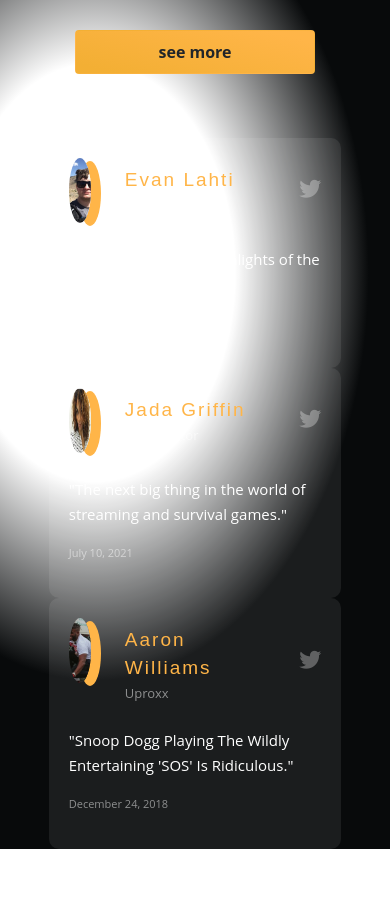
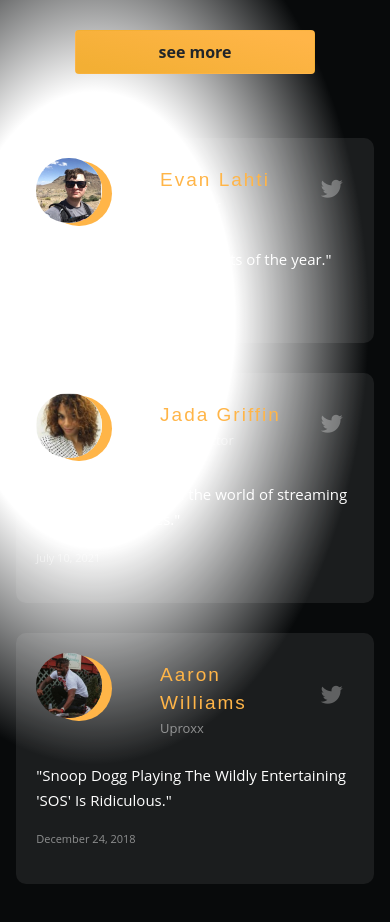
Before and after one commit to deriscode/fsw17-challenge-ch3-juan, a plain HTML site: page index.html in a window 390 px wide. Shown: the part 3500-4422 px from the top of the page. Before the commit the page ends 4349 px from the top, so only its background shows below. Drawn offline with nearby package versions, Linux system fonts and the light colour scheme; files that its build step writes are made by us from their sources.

Commit message:
halaman top scores sudah responsive

```diff
--- a/customs-css/responsive.css
+++ b/customs-css/responsive.css
@@ -168,6 +168,10 @@
 		margin: 1.873rem 0;
 	}
 
+	.top-scores__review:nth-child(3) {
+		margin-bottom: 9.974rem;
+	}
+
 	.top-scores__profile p:first-child {
 		font-size: 24px;
 	}
--- a/customs-css/style.css
+++ b/customs-css/style.css
@@ -360,6 +360,14 @@ body {
 	margin-top: 3.974rem;
 }
 
+.top-scores__review:nth-child(2) {
+	margin: 1.873rem 0;
+}
+
+.top-scores__review:nth-child(3) {
+	margin-bottom: 3.974rem;
+}
+
 .top-scores__review .top-scores__review-img {
 	height: 65.27px;
 	width: 65.27px;
--- a/index.html
+++ b/index.html
@@ -215,6 +215,7 @@
 		<section class="top-scores">
 			<div class="container">
 				<div class="row">
+					<!-- Start Top Scores Heading -->
 					<div class="col-12 col-md-6 col-lg-5">
 						<div class="top-scores__heading text-white">
 							<h1>TOP SCORES</h1>
@@ -222,82 +223,95 @@
 							<button type="button" class="btn fw-bold">see more</button>
 						</div>
 					</div>
+					<!-- End Top Scores Heading -->
+
+					<!-- Start Top Scores Review -->
 					<div class="col-12 col-md-6 col-lg-7">
 						<div class="row justify-content-center">
-							<div class="col-9 offset-lg-3 top-scores__review">
+							<!-- Start Reviewer 1 -->
+							<div class="col-11 col-lg-9 offset-lg-3 top-scores__review">
 								<div class="row">
-									<div class="col-2">
+									<div class="col-4 col-lg-2">
 										<img
 											src="assets/image-8.jpg"
 											alt="Reviewer Evan Lahti"
 											class="img-fluid rounded-circle top-scores__review-img"
 										/>
 									</div>
-									<div class="col-8 top-scores__profile">
+									<div class="col-6 col-lg-8 top-scores__profile">
 										<p class="mb-0 pt-2">Evan Lahti</p>
 										<p class="mb-0">PC Gamer</p>
 									</div>
-									<div class="col-2 col-md-1 col-lg-1 align-self-center">
+									<div class="col-2 col-lg-2 align-self-center">
 										<i class="fab fa-twitter top-scores__profile-socmed"></i>
 									</div>
-									<div class="col-lg-12 top-scores__quote mt-4">
+									<div class="col-12 top-scores__quote mt-4">
 										<p>"One of my gaming highlights of the year."</p>
 										<p>June 18, 2021</p>
 									</div>
 								</div>
 							</div>
+							<!-- End Reviewer 1-->
 
-							<div class="col-9 top-scores__review">
+							<!-- Start Reviewer 2 -->
+							<div class="col-11 col-lg-9 top-scores__review">
 								<div class="row">
-									<div class="col-2">
+									<div class="col-4 col-lg-2">
 										<img
 											src="assets/image.jpg"
 											alt="Reviewer Jada Griffin"
 											class="img-fluid rounded-circle top-scores__review-img"
 										/>
 									</div>
-									<div class="col-8 top-scores__profile">
+									<div class="col-6 col-lg-8 top-scores__profile">
 										<p class="mb-0 pt-2">Jada Griffin</p>
 										<p class="mb-0">Nerdreactor</p>
 									</div>
-									<div class="col-2 col-md-1 col-lg-1 align-self-center">
+									<div class="col-2 col-lg-2 align-self-center">
 										<i class="fab fa-twitter top-scores__profile-socmed"></i>
 									</div>
-									<div class="col-lg-12 top-scores__quote mt-4">
+									<div class="col-12 top-scores__quote mt-4">
 										<p>"The next big thing in the world of streaming and survival games."</p>
 										<p>July 10, 2021</p>
 									</div>
 								</div>
 							</div>
+							<!-- End Reviewer 2 -->
 
-							<div class="col-9 offset-lg-2 top-scores__review">
+							<!-- Start Reviewer 3 -->
+							<div class="col-11 col-lg-9 offset-lg-2 top-scores__review">
 								<div class="row">
-									<div class="col-2">
+									<div class="col-4 col-lg-2">
 										<img
 											src="assets/image-1.jpg"
 											alt="Reviewer Aaron Williams"
 											class="img-fluid rounded-circle top-scores__review-img"
 										/>
 									</div>
-									<div class="col-8 top-scores__profile">
+									<div class="col-6 col-lg-8 top-scores__profile">
 										<p class="mb-0 pt-2">Aaron Williams</p>
 										<p class="mb-0">Uproxx</p>
 									</div>
-									<div class="col-2 col-md-1 col-lg-1 align-self-center">
+									<div class="col-2 col-lg-2 align-self-center">
 										<i class="fab fa-twitter top-scores__profile-socmed"></i>
 									</div>
-									<div class="col-lg-12 top-scores__quote mt-4">
+									<div class="col-12 top-scores__quote mt-4">
 										<p>"Snoop Dogg Playing The Wildly Entertaining 'SOS' Is Ridiculous."</p>
 										<p>December 24, 2018</p>
 									</div>
 								</div>
 							</div>
+							<!-- End Reviewer 3 -->
 						</div>
 					</div>
+					<!-- End Top Scores Review -->
 				</div>
 			</div>
 		</section>
 		<!-- End Top-Scores -->
+
+		<!-- Start Newsletter -->
+		<!-- End Newsletter -->
 
 		<!-- Bootstrap Javascript Bundle with Popper -->
 		<script src="bootstrap-5.1.3-dist/js/bootstrap.bundle.min.js"></script>
```
